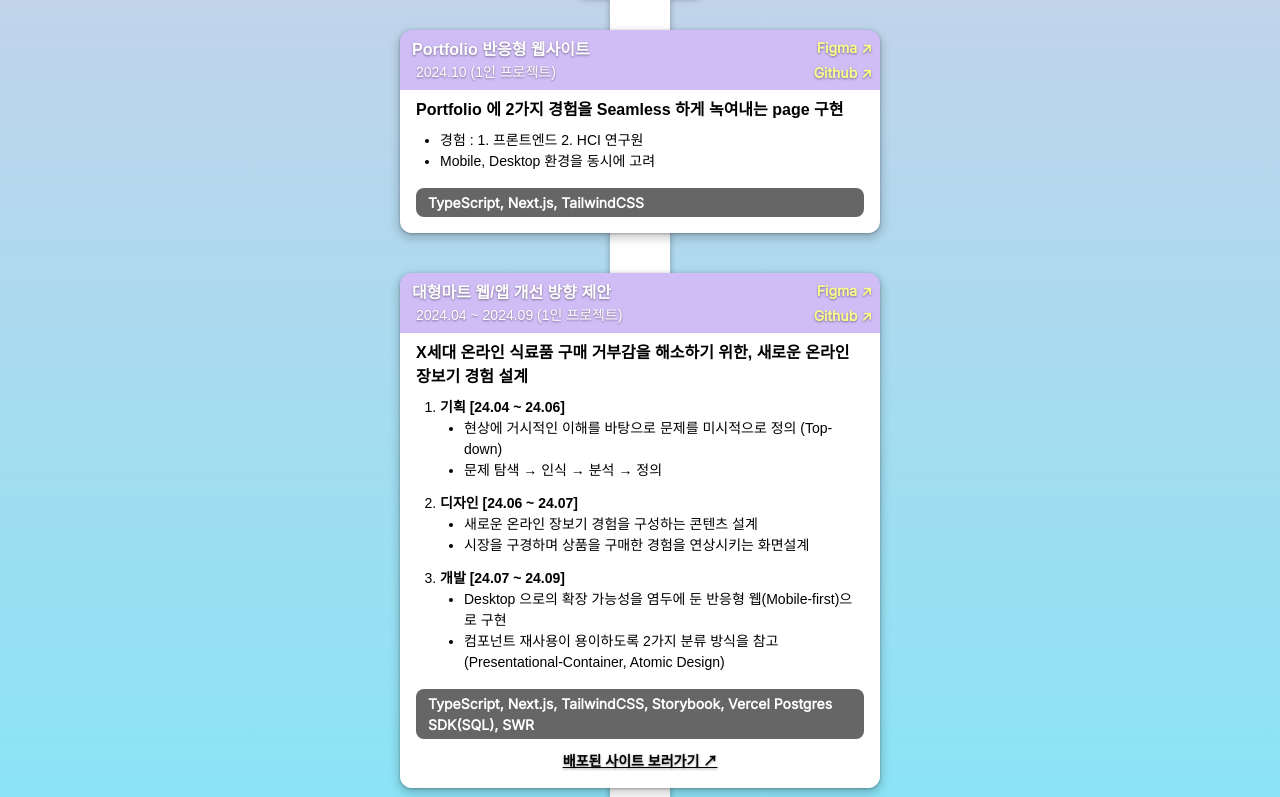
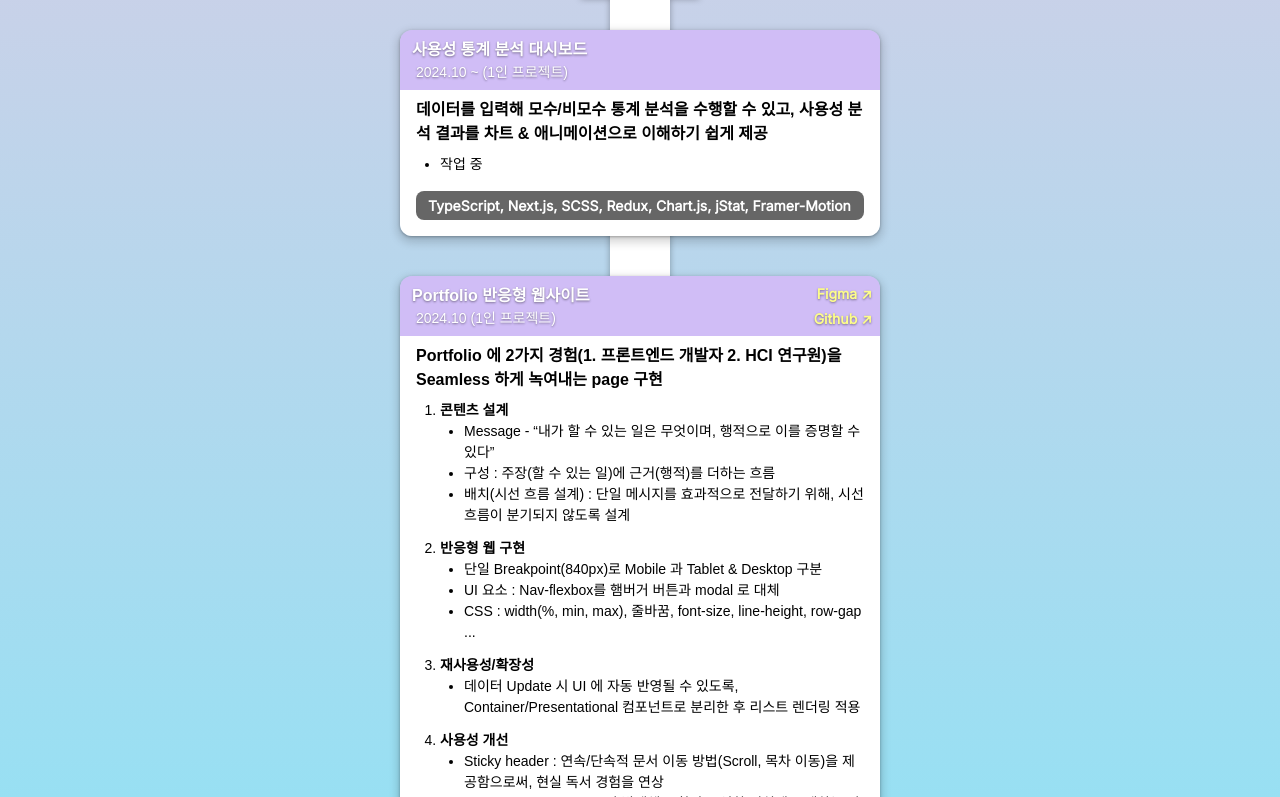
Before and after one commit to SimJaemoon/SimJaemoon.github.io, a Next.js app: page / in a window 1280 px wide. Shown: the part 923-1720 px from the top of the page. Built offline with nearby package versions, Linux system fonts and the light colour scheme; a web font is replaced by a local one.

Commit message:
config: Update data

```diff
--- a/src/utility/data.ts
+++ b/src/utility/data.ts
@@ -52,6 +52,7 @@ export const skill = [
 ];
 
 export type ProjectData = {
+  status?: 'WIP';
   title: string;
   timeline: string;
   figmaURL?: string;
@@ -60,26 +61,74 @@ export type ProjectData = {
   contents?: string[];
   contentArray?: { step: string; description: string[] }[];
   skills: string[];
+  reportURL?: string;
   siteURL?: string;
 };
 
 export const developProjectData: ProjectData[] = [
+  {
+    status: 'WIP',
+    title: '사용성 통계 분석 대시보드',
+    timeline: '2024.10 ~ (1인 프로젝트)',
+    summary:
+      '데이터를 입력해 모수/비모수 통계 분석을 수행할 수 있고, 사용성 분석 결과를 차트 & 애니메이션으로 이해하기 쉽게 제공',
+    contents: ['작업 중'],
+    skills: [
+      'TypeScript',
+      'Next.js',
+      'SCSS',
+      'Redux',
+      'Chart.js',
+      'jStat',
+      'Framer-Motion',
+    ],
+  },
   {
     title: 'Portfolio 반응형 웹사이트',
     timeline: '2024.10 (1인 프로젝트)',
     figmaURL:
       'https://www.figma.com/design/iGb2BVo2CCDmXOyoi1rpor/blog-portfolio_%EB%B0%B0%ED%8F%AC_241026?node-id=0-1',
     githubURL: 'https://github.com/SimJaemoon/SimJaemoon.github.io',
-    summary: 'Portfolio 에 2가지 경험을 Seamless 하게 녹여내는 page 구현',
-    contents: [
-      '경험 :  1. 프론트엔드  2. HCI 연구원',
-      'Mobile, Desktop 환경을 동시에 고려',
+    summary:
+      'Portfolio 에 2가지 경험(1. 프론트엔드 개발자  2. HCI 연구원)을 Seamless 하게 녹여내는 page 구현',
+    contentArray: [
+      {
+        step: '콘텐츠 설계',
+        description: [
+          'Message - “내가 할 수 있는 일은 무엇이며, 행적으로 이를 증명할 수 있다”',
+          '구성 : 주장(할 수 있는 일)에 근거(행적)를 더하는 흐름',
+          '배치(시선 흐름 설계) : 단일 메시지를 효과적으로 전달하기 위해, 시선 흐름이 분기되지 않도록 설계',
+        ],
+      },
+      {
+        step: '반응형 웹 구현',
+        description: [
+          '단일 Breakpoint(840px)로 Mobile 과 Tablet & Desktop 구분',
+          'UI 요소 : Nav-flexbox를 햄버거 버튼과 modal 로 대체 ',
+          'CSS : width(%, min, max), 줄바꿈, font-size, line-height, row-gap ...',
+        ],
+      },
+      {
+        step: '재사용성/확장성',
+        description: [
+          '데이터 Update 시 UI 에 자동 반영될 수 있도록, Container/Presentational 컴포넌트로 분리한 후 리스트 렌더링 적용',
+        ],
+      },
+      {
+        step: '사용성 개선',
+        description: [
+          'Sticky header : 연속/단속적 문서 이동 방법(Scroll, 목차 이동)을 제공함으로써, 현실 독서 경험을 연상',
+          'Floating Button : Scroll이 발생해도 항상 동일한 위치에 존재하는 탈출 버튼으로 Undo/Redo 구현',
+        ],
+      },
     ],
     skills: ['TypeScript', 'Next.js', 'TailwindCSS'],
+    reportURL:
+      'https://github.com/SimJaemoon/SimJaemoon.github.io/blob/main/document/Portfolio_summary.pdf',
   },
   {
     title: '대형마트 웹/앱 개선 방향 제안',
-    timeline: '2024.04 ~ 2024.09 (1인 프로젝트)',
+    timeline: '2024.04 ~ 09 (1인 프로젝트)',
     figmaURL:
       'https://www.figma.com/design/eYS9TCDxyCUX8tsLPq5sGO/TP_Foodsearch_%EB%B0%B0%ED%8F%AC_000000?node-id=23-995&t=XrUtWrf96rONdBw5-1',
     githubURL: 'https://github.com/simJaemoon/food-search/',
@@ -87,24 +136,26 @@ export const developProjectData: ProjectData[] = [
       'X세대 온라인 식료품 구매 거부감을 해소하기 위한, 새로운 온라인 장보기 경험 설계',
     contentArray: [
       {
-        step: '기획 [24.04 ~ 24.06]',
+        step: '기획 [24.04 ~ 06]',
         description: [
-          '현상에 거시적인 이해를 바탕으로 문제를 미시적으로 정의 (Top-down)',
-          '문제 탐색 → 인식 → 분석 → 정의',
+          '문제 탐색 : 식사 Flow  중  주문 Process',
+          '문제 인식 : X세대가 온라인으로 식료품을 구매할 능력은 있지만, 실제 구매 행동으로 이어지지 못하는 문제 상황 포착',
+          '문제 분석 : Market(식료품 구매처), Service(온라인 장보기), User(X세대)',
+          '문제 정의 : 사용자 조사를 통해 파악한 원인들에 대한 해결 방향 도출',
         ],
       },
       {
-        step: '디자인 [24.06 ~ 24.07]',
+        step: '디자인 [24.06 ~ 07]',
         description: [
-          '새로운 온라인 장보기 경험을 구성하는 콘텐츠 설계',
-          '시장을 구경하며 상품을 구매한 경험을 연상시키는 화면설계',
+          '콘텐츠 기획 : 새로운 온라인 장보기 경험을 구성하는 콘텐츠 설계',
+          '화면 설계 : 시장을 구경하며 상품을 구매한 경험을 연상시키는 Object 구성',
         ],
       },
       {
-        step: '개발 [24.07 ~ 24.09]',
+        step: '개발 [24.07 ~ 09]',
         description: [
-          'Desktop 으로의 확장 가능성을 염두에 둔 반응형 웹(Mobile-first)으로 구현',
-          '컴포넌트 재사용이 용이하도록 2가지 분류 방식을 참고 (Presentational-Container, Atomic Design)',
+          '화면 구현 : 컴포넌트를 뼈대(Presentational) 와 동작(Container) 으로 구분하는 설계 방식 채택',
+          '시행착오 : 설계(기획, 디자인)와 구현(개발) 간 조율',
         ],
       },
     ],
@@ -116,6 +167,8 @@ export const developProjectData: ProjectData[] = [
       'Vercel Postgres SDK(SQL)',
       'SWR',
     ],
+    reportURL:
+      'https://github.com/SimJaemoon/food-search/blob/main/document/FOODSEARCH_summary.pdf',
     siteURL: 'https://food-search-simjaemoons-projects.vercel.app',
   },
 ];
@@ -131,7 +184,7 @@ export const researchProjectData: ProjectData[] = [
   },
   {
     title: 'Camera 체감 화질 조사',
-    timeline: '2021.04 - 2021.08 (삼성전자)',
+    timeline: '2021.04 ~ 08 (삼성전자)',
     summary:
       '스마트폰 카메라 개선을 위해, MZ 세대가 선호하는 사진을 체감 화질(지각, 감성) 관점에서 조사',
     contents: ['역할 : 대표 감성 어휘 도출, 실험 자극물 생성, 실험 설계/수행'],
@@ -139,7 +192,7 @@ export const researchProjectData: ProjectData[] = [
   },
   {
     title: '차량 내 거치된 휴대전화 조작 위험성 조사',
-    timeline: '2020.08 - 2021.07 (개인 연구, SCIE 논문 출판)',
+    timeline: '2020.08 ~ 2021.07 (개인 연구, SCIE 논문 출판)',
     summary:
       '운전 중 휴대전화 거치대를 사용한 휴대전화 조작 행동이 안전할 것이라는 운전자의 막연한 기대에 대한 조사',
     contents: [
@@ -149,7 +202,7 @@ export const researchProjectData: ProjectData[] = [
   },
   {
     title: '디지털변환 성숙 수준 평가측정 모델 개발',
-    timeline: '2020.03 - 2020.07 (한국전력공사)',
+    timeline: '2020.03 ~ 07 (한국전력공사)',
     summary:
       '기업의 디지털변환 성숙 수준을 평가하기 위해, 평가영역, 평가항목, 측정지표 도출 후 모델 적용',
     contents: ['역할 : 평가/측정 지표 도출, 데이터 분석'],
@@ -157,7 +210,7 @@ export const researchProjectData: ProjectData[] = [
   },
   {
     title: '인포테인먼트 애니메이션 감성 최적화 연구',
-    timeline: '2019.04 - 2019.11 (현대자동차)',
+    timeline: '2019.04 ~ 11 (현대자동차)',
     summary:
       '차량 인포테인먼트 시스템의 애니메이션 효과(e.g., 화면 전환)를 통해 사용자에게 제공하는 감성 품질 개선',
     contents: [
@@ -167,7 +220,7 @@ export const researchProjectData: ProjectData[] = [
   },
   {
     title: '스마트워치 알림 유형 별 진동 패턴 개발',
-    timeline: '2018.08 - 2019.01 (개인 연구, SCIE 논문 출판)',
+    timeline: '2018.08 ~ 2019.01 (개인 연구)',
     summary:
       '스마트워치를 눈으로 확인하기 힘든 상황에서 알림을 구분할 수 있도록 알림 유형 별 진동 패턴 제안',
     contents: [
@@ -177,7 +230,7 @@ export const researchProjectData: ProjectData[] = [
   },
   {
     title: '사용자 중심 제품 설계 지원시스템 개발',
-    timeline: '2018.03 - 2018.11 (산업통상자원부)',
+    timeline: '2018.03 ~ 11 (산업통상자원부)',
     summary:
       '사용자 특성 정보를 활용해 제품의 사용성 및 감성 품질을 향상시킬 수 있는 제품 설계 지원시스템 개발',
     contents: ['역할 : 자료 및 시스템 검수'],
@@ -185,7 +238,7 @@ export const researchProjectData: ProjectData[] = [
   },
   {
     title: 'Pen Interaction 시스템 개선 방향 제안',
-    timeline: '2017.07 - 2018.10 (과기부, SCIE 논문 출판)',
+    timeline: '2017.07 ~ 2018.10 (과기부, SCIE 논문 출판)',
     summary: 'UX 관점에서 Stylus 펜의 개선 방향 제안',
     contents: [
       '역할 : 연구 리뷰 논문 작성 총괄[논문 구조 설계, 논문 수집/범주화/인사이트 도출]',
@@ -194,9 +247,9 @@ export const researchProjectData: ProjectData[] = [
   },
   {
     title: '하이브리드 스마트워치 개발 및 사용성 평가',
-    timeline: '2018.08 - 2019.01 (개인 연구, SCIE 논문 출판)',
+    timeline: '2018.08 ~ 2019.01 (개인 연구, SCIE 논문 출판)',
     summary:
-      '인터페이스의 불편한 조작감으로 인해 콘텐츠 생성보다 소비에 적합한 기존 스마트워치 개선[개선 방향 : 스마트 알림 시스템]',
+      '인터페이스의 불편한 조작감으로 인해 콘텐츠 생성보다 소비에 적합한 기존 스마트워치 개선 [개선 방향 : 스마트 알림 시스템]',
     contents: [
       '역할 : 연구 주제 선정, 프로토타입 디자인, 실험 설계/수행, 데이터 해석, 논문 작성',
     ],
```
